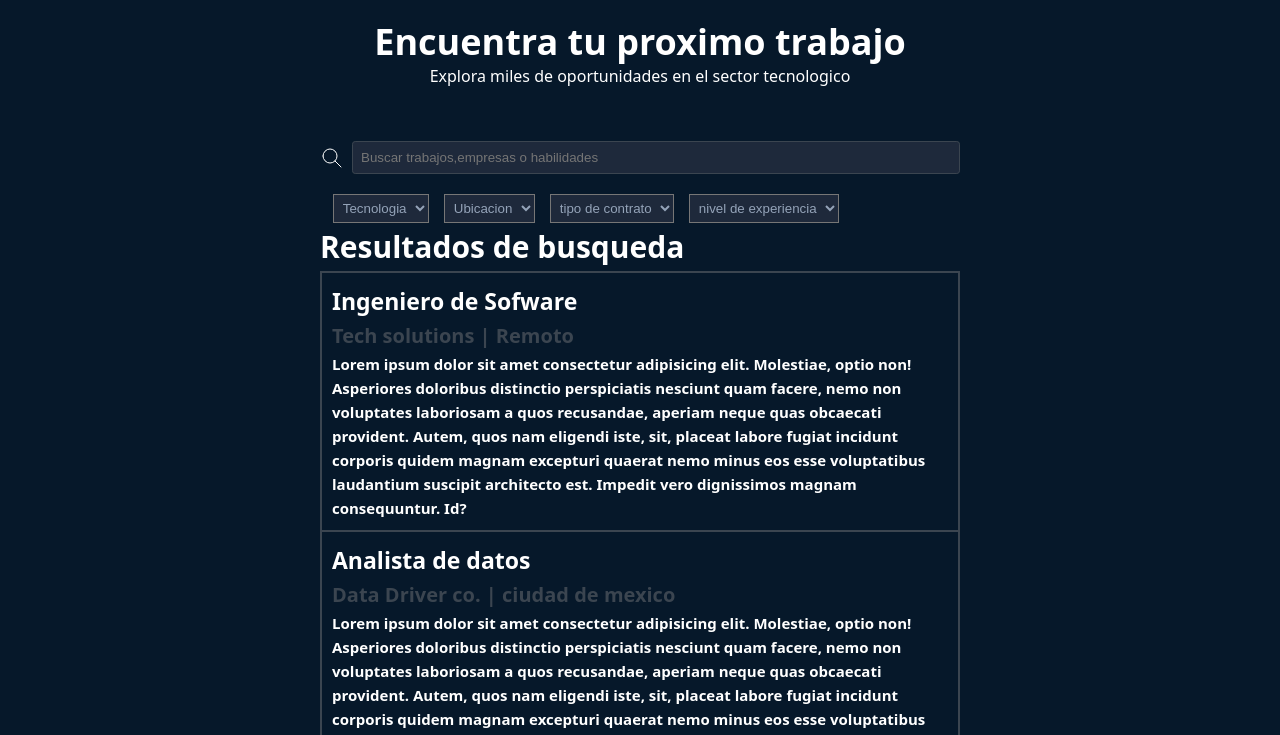
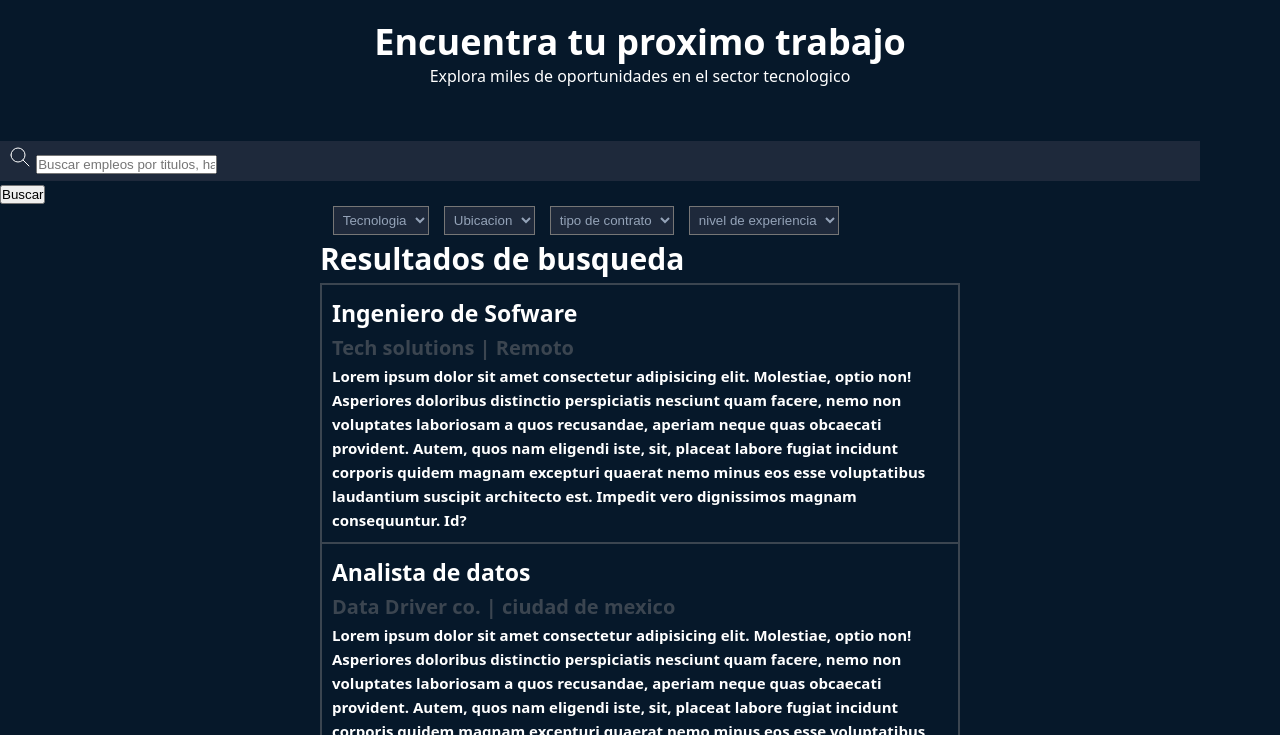
Before and after one commit to Al-dam1/midudev-fullstack, a plain HTML site: page 00-htmls y css/busqueda.html in a window 1280 px wide. Shown: the part 65-800 px from the top of the page. Drawn offline with Linux system fonts and the light colour scheme.

Commit message:
arreglos en las pages empleos

```diff
--- a/00-htmls y css/busqueda.css
+++ b/00-htmls y css/busqueda.css
@@ -127,24 +127,26 @@ header div a {
     font-weight: bold;
   }
 }
-.input {
+/* Formulario de Búsqueda */
+.search-bar{
+  background-color: var(--input-bg);
+  padding: .25rem .5rem;
+}
+.search-filters{
   display: flex;
-  align-items: center;
-  justify-content: center;
-  margin: auto;
-margin-bottom: 20px;
-  width: 50%; /* ocupa todo */
-  gap: 0.5rem; /* espacio entre icono e input */
+  flex-wrap: wrap;
+  margin-top: .5rem;
+}
+form{
+  width: 100%;
+  max-width: 1200px;
+}
+form div{
+  background: none;
+  box-shadow: none;
+  padding: 0;
 }
 
-.input input {
-  flex: 1; /* el input se estira */
-  background-color: var(--input-bg);
-  border: 1px solid var(--primary);
-  border-radius: 0.2rem;
-  color: var(--text-muted);
-  padding: 0.5rem;
-}
 .selection{
   display: flex;
   justify-content: flex-start;
--- a/00-htmls y css/busqueda.html
+++ b/00-htmls y css/busqueda.html
@@ -5,6 +5,7 @@
     <meta name="viewport" content="width=device-width, initial-scale=1.0">
     <title>Busqueda</title>
     <link rel="stylesheet" href="busqueda.css">
+    <meta name="description" content="Listado con empleos y filtros para encontrar el trabajo de tus sueños.">
 </head>
 <body>
      <header>
@@ -40,7 +41,8 @@
         </div>
 
 
-        <form role="search" class="input">
+        <form role="search">
+            <div class="search-bar">
             <svg
               xmlns="http://www.w3.org/2000/svg"
               width="24"
@@ -56,9 +58,12 @@
               <path d="M10 10m-7 0a7 7 0 1 0 14 0a7 7 0 1 0 -14 0" />
               <path d="M21 21l-6 -6" />
             </svg>
-          <input type="text"
-          placeholder="Buscar trabajos,empresas o habilidades"
-          required>
+            <input
+              type="text"
+              placeholder="Buscar empleos por titulos, habilidad o empresa"
+              required />
+            </div>
+            <button type="submit">Buscar</button>
 
           </form>
         <section class="selection">
```
Also changed, not shown: 00-htmls y css/index.html (+5 -1 lines). Lines whose indentation alone changed are shown as unchanged.
